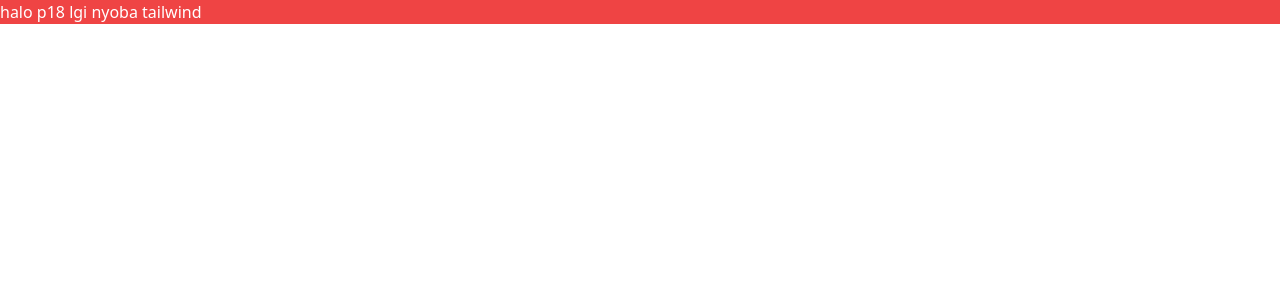
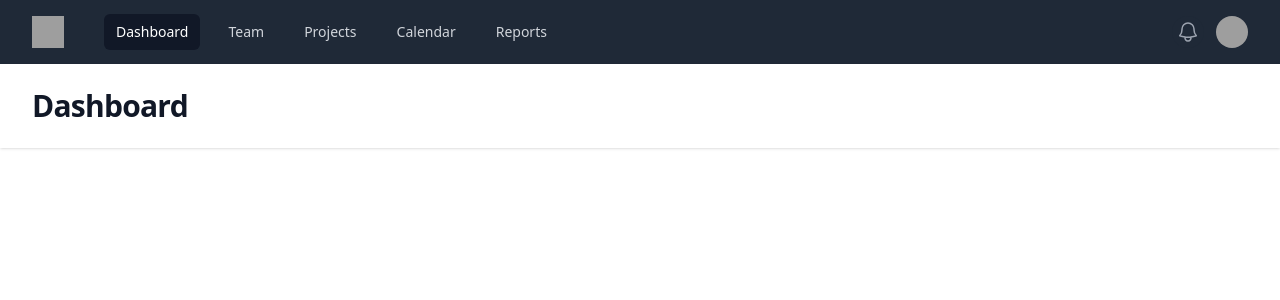
Before and after one commit to HazwanAdhikara/pweb-vuejs-P18-2024, a Vue app in the folder vue-project/: page / in a window 1280 px wide. Shown: the top 300 px of the page. Built offline with nearby package versions, Linux system fonts and the light colour scheme; grey boxes are pictures that could not be loaded.

Commit message:
feat: add navbar components

```diff
--- a/vue-project/package.json
+++ b/vue-project/package.json
@@ -11,6 +11,8 @@
     "type-check": "vue-tsc --build --force"
   },
   "dependencies": {
+    "@headlessui/vue": "^1.7.23",
+    "@heroicons/vue": "^2.2.0",
     "vue": "^3.5.12",
     "vue-router": "^4.4.5"
   },
--- a/vue-project/src/App.vue
+++ b/vue-project/src/App.vue
@@ -1,7 +1,8 @@
 <script setup lang="ts">
 import { RouterLink, RouterView } from "vue-router";
+import navbar from "./components/navbar.vue";
 </script>
 
 <template>
-  <div class="bg-red-500 text-white">halo p18 lgi nyoba tailwind</div>
+  <navbar />
 </template>
--- /dev/null
+++ b/vue-project/src/components/navbar.vue
@@ -0,0 +1,200 @@
+<template>
+  <div class="min-h-full">
+    <Disclosure as="nav" class="bg-gray-800" v-slot="{ open }">
+      <div class="mx-auto max-w-7xl px-4 sm:px-6 lg:px-8">
+        <div class="flex h-16 items-center justify-between">
+          <div class="flex items-center">
+            <div class="shrink-0">
+              <img
+                class="size-8"
+                src="https://tailwindui.com/plus/img/logos/mark.svg?color=indigo&shade=500"
+                alt="Your Company"
+              />
+            </div>
+            <div class="hidden md:block">
+              <div class="ml-10 flex items-baseline space-x-4">
+                <a
+                  v-for="item in navigation"
+                  :key="item.name"
+                  :href="item.href"
+                  :class="[
+                    item.current
+                      ? 'bg-gray-900 text-white'
+                      : 'text-gray-300 hover:bg-gray-700 hover:text-white',
+                    'rounded-md px-3 py-2 text-sm font-medium',
+                  ]"
+                  :aria-current="item.current ? 'page' : undefined"
+                  >{{ item.name }}</a
+                >
+              </div>
+            </div>
+          </div>
+          <div class="hidden md:block">
+            <div class="ml-4 flex items-center md:ml-6">
+              <button
+                type="button"
+                class="relative rounded-full bg-gray-800 p-1 text-gray-400 hover:text-white focus:outline-none focus:ring-2 focus:ring-white focus:ring-offset-2 focus:ring-offset-gray-800"
+              >
+                <span class="absolute -inset-1.5" />
+                <span class="sr-only">View notifications</span>
+                <BellIcon class="size-6" aria-hidden="true" />
+              </button>
+
+              <!-- Profile dropdown -->
+              <Menu as="div" class="relative ml-3">
+                <div>
+                  <MenuButton
+                    class="relative flex max-w-xs items-center rounded-full bg-gray-800 text-sm focus:outline-none focus:ring-2 focus:ring-white focus:ring-offset-2 focus:ring-offset-gray-800"
+                  >
+                    <span class="absolute -inset-1.5" />
+                    <span class="sr-only">Open user menu</span>
+                    <img
+                      class="size-8 rounded-full"
+                      :src="user.imageUrl"
+                      alt=""
+                    />
+                  </MenuButton>
+                </div>
+                <transition
+                  enter-active-class="transition ease-out duration-100"
+                  enter-from-class="transform opacity-0 scale-95"
+                  enter-to-class="transform opacity-100 scale-100"
+                  leave-active-class="transition ease-in duration-75"
+                  leave-from-class="transform opacity-100 scale-100"
+                  leave-to-class="transform opacity-0 scale-95"
+                >
+                  <MenuItems
+                    class="absolute right-0 z-10 mt-2 w-48 origin-top-right rounded-md bg-white py-1 shadow-lg ring-1 ring-black/5 focus:outline-none"
+                  >
+                    <MenuItem
+                      v-for="item in userNavigation"
+                      :key="item.name"
+                      v-slot="{ active }"
+                    >
+                      <a
+                        :href="item.href"
+                        :class="[
+                          active ? 'bg-gray-100 outline-none' : '',
+                          'block px-4 py-2 text-sm text-gray-700',
+                        ]"
+                        >{{ item.name }}</a
+                      >
+                    </MenuItem>
+                  </MenuItems>
+                </transition>
+              </Menu>
+            </div>
+          </div>
+          <div class="-mr-2 flex md:hidden">
+            <!-- Mobile menu button -->
+            <DisclosureButton
+              class="relative inline-flex items-center justify-center rounded-md bg-gray-800 p-2 text-gray-400 hover:bg-gray-700 hover:text-white focus:outline-none focus:ring-2 focus:ring-white focus:ring-offset-2 focus:ring-offset-gray-800"
+            >
+              <span class="absolute -inset-0.5" />
+              <span class="sr-only">Open main menu</span>
+              <Bars3Icon v-if="!open" class="block size-6" aria-hidden="true" />
+              <XMarkIcon v-else class="block size-6" aria-hidden="true" />
+            </DisclosureButton>
+          </div>
+        </div>
+      </div>
+
+      <DisclosurePanel class="md:hidden">
+        <div class="space-y-1 px-2 pb-3 pt-2 sm:px-3">
+          <DisclosureButton
+            v-for="item in navigation"
+            :key="item.name"
+            as="a"
+            :href="item.href"
+            :class="[
+              item.current
+                ? 'bg-gray-900 text-white'
+                : 'text-gray-300 hover:bg-gray-700 hover:text-white',
+              'block rounded-md px-3 py-2 text-base font-medium',
+            ]"
+            :aria-current="item.current ? 'page' : undefined"
+            >{{ item.name }}</DisclosureButton
+          >
+        </div>
+        <div class="border-t border-gray-700 pb-3 pt-4">
+          <div class="flex items-center px-5">
+            <div class="shrink-0">
+              <img class="size-10 rounded-full" :src="user.imageUrl" alt="" />
+            </div>
+            <div class="ml-3">
+              <div class="text-base/5 font-medium text-white">
+                {{ user.name }}
+              </div>
+              <div class="text-sm font-medium text-gray-400">
+                {{ user.email }}
+              </div>
+            </div>
+            <button
+              type="button"
+              class="relative ml-auto shrink-0 rounded-full bg-gray-800 p-1 text-gray-400 hover:text-white focus:outline-none focus:ring-2 focus:ring-white focus:ring-offset-2 focus:ring-offset-gray-800"
+            >
+              <span class="absolute -inset-1.5" />
+              <span class="sr-only">View notifications</span>
+              <BellIcon class="size-6" aria-hidden="true" />
+            </button>
+          </div>
+          <div class="mt-3 space-y-1 px-2">
+            <DisclosureButton
+              v-for="item in userNavigation"
+              :key="item.name"
+              as="a"
+              :href="item.href"
+              class="block rounded-md px-3 py-2 text-base font-medium text-gray-400 hover:bg-gray-700 hover:text-white"
+              >{{ item.name }}</DisclosureButton
+            >
+          </div>
+        </div>
+      </DisclosurePanel>
+    </Disclosure>
+
+    <header class="bg-white shadow">
+      <div class="mx-auto max-w-7xl px-4 py-6 sm:px-6 lg:px-8">
+        <h1 class="text-3xl font-bold tracking-tight text-gray-900">
+          Dashboard
+        </h1>
+      </div>
+    </header>
+    <main>
+      <div class="mx-auto max-w-7xl px-4 py-6 sm:px-6 lg:px-8">
+        <!-- Your content -->
+      </div>
+    </main>
+  </div>
+</template>
+
+<script setup lang="ts">
+import {
+  Disclosure,
+  DisclosureButton,
+  DisclosurePanel,
+  Menu,
+  MenuButton,
+  MenuItem,
+  MenuItems,
+} from "@headlessui/vue";
+import { Bars3Icon, BellIcon, XMarkIcon } from "@heroicons/vue/24/outline";
+
+const user = {
+  name: "Tom Cook",
+  email: "tom@example.com",
+  imageUrl:
+    "https://images.unsplash.com/photo-1472099645785-5658abf4ff4e?ixlib=rb-1.2.1&ixid=eyJhcHBfaWQiOjEyMDd9&auto=format&fit=facearea&facepad=2&w=256&h=256&q=80",
+};
+const navigation = [
+  { name: "Dashboard", href: "#", current: true },
+  { name: "Team", href: "#", current: false },
+  { name: "Projects", href: "#", current: false },
+  { name: "Calendar", href: "#", current: false },
+  { name: "Reports", href: "#", current: false },
+];
+const userNavigation = [
+  { name: "Your Profile", href: "#" },
+  { name: "Settings", href: "#" },
+  { name: "Sign out", href: "#" },
+];
+</script>
--- /dev/null
+++ b/vue-project/src/shims-vue.d.ts
@@ -0,0 +1,6 @@
+// src/shims-vue.d.ts
+declare module "*.vue" {
+  import { DefineComponent } from "vue";
+  const component: DefineComponent<{}, {}, any>;
+  export default component;
+}
--- a/vue-project/tsconfig.json
+++ b/vue-project/tsconfig.json
@@ -7,5 +7,8 @@
     {
       "path": "./tsconfig.app.json"
     }
-  ]
+  ],
+  "compilerOptions": {
+    "types": ["vue"]
+  }
 }
```
Also changed, not shown: 2 other files (tests, documents, lock files or other folders).
